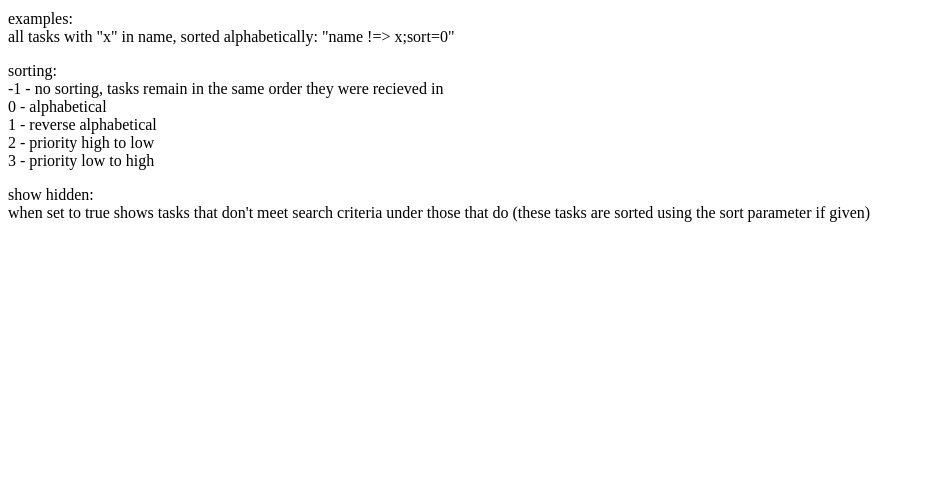
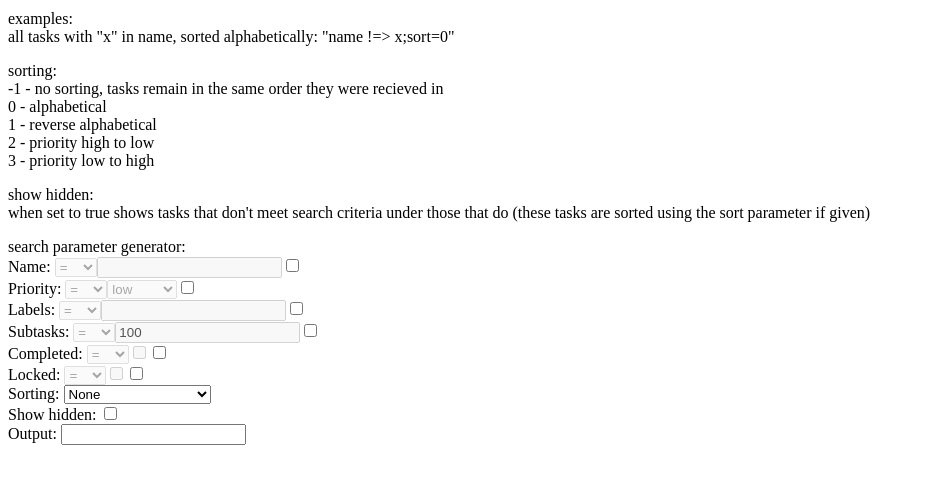
Before and after one commit to tsj845/APP-task-manager, a Flask app: page /help in a window 1280 px wide. Shown: the part 279-763 px from the top of the page, without its empty margins (0-925 px from the left). Run offline with Flask 2, Linux system fonts and the light colour scheme.

Commit message:
searching is now complete

```diff
--- /dev/null
+++ b/assets/js/search-gen.js
@@ -0,0 +1,155 @@
+const output = document.getElementById("output");
+const paramslst = document.getElementById("base-params");
+let sortby = -1;
+let showhidden = false;
+let params = {"name":["=>","",false],"priority":["=","low",false],"labels":["=>","bug",false],"subtasks":["<","100",false],"completed":["=",false,false],"locked":["=",false,false]};
+
+let booted = false;
+
+function opsel (key) {
+    const s = document.createElement("select");
+    for (let i = 0; i < 8; i ++) {
+        const o = document.createElement("option");
+        o.value = ["<",">","=","!=","<=",">=","!=>","=>"][i];
+        console.log(o.value, i);
+        o.textContent = o.value;
+        s.appendChild(o);
+    }
+    s.onchange = () => {
+        params[key][0] = s.value;
+        regen();
+    }
+    return s;
+}
+
+function makeenable (d, key) {
+    console.log(key, d.children[0].textContent);
+    const inp = document.createElement("input");
+    inp.type = "checkbox";
+    inp.onchange = () => {
+        params[key][2] = !params[key][2];
+        d.children[1].disabled = !d.children[1].disabled;
+        d.children[2].disabled = !d.children[2].disabled;
+        regen();
+    }
+    return inp;
+}
+
+let d = null;
+
+d = document.createElement("div");
+d.appendChild(document.createElement("span"));
+d.children[0].textContent = "Name: ";
+d.appendChild(opsel("name"));
+d.appendChild(document.createElement("input"));
+d.appendChild(makeenable(d, "name"));
+
+d.children[1].value = "=";
+d.children[2].type = "text";
+d.children[2].setAttribute("onkeyup", "params['name'][1]=this.value;regen()");
+d.children[3].onchange();
+paramslst.appendChild(d);
+
+d = document.createElement("div");
+d.appendChild(document.createElement("span"));
+d.children[0].textContent = "Priority: ";
+d.appendChild(opsel("priority"));
+d.appendChild(document.createElement("select"));
+d.appendChild(makeenable(d, "priority"));
+
+for (let i in [null, null, null]) {
+    let o = document.createElement("option");
+    o.value = ["low", "medium", "high"][i];
+    o.textContent = o.value;
+    d.children[2].appendChild(o);
+}
+d.children[1].value = "=";
+d.children[2].type = "text";
+d.children[2].setAttribute("onkeyup", "params['priority'][1]=this.value;regen()");
+d.children[3].onchange();
+paramslst.appendChild(d);
+
+d = document.createElement("div");
+d.appendChild(document.createElement("span"));
+d.children[0].textContent = "Labels: ";
+d.appendChild(opsel("labels"));
+d.appendChild(document.createElement("input"));
+d.appendChild(makeenable(d, "labels"));
+
+d.children[1].value = "=";
+d.children[2].type = "text";
+d.children[2].setAttribute("onkeyup", "params['labels'][1]=this.value;regen()");
+d.children[3].onchange();
+paramslst.appendChild(d);
+
+d = document.createElement("div");
+d.appendChild(document.createElement("span"));
+d.children[0].textContent = "Subtasks: ";
+d.appendChild(opsel("subtasks"));
+d.appendChild(document.createElement("input"));
+d.appendChild(makeenable(d, "subtasks"));
+
+d.children[1].value = "=";
+d.children[2].type = "text";
+d.children[2].value = "100";
+d.children[2].setAttribute("onkeyup", "params['subtasks'][1]=this.value;regen()");
+d.children[3].onchange();
+paramslst.appendChild(d);
+
+d = document.createElement("div");
+d.appendChild(document.createElement("span"));
+d.children[0].textContent = "Completed: ";
+d.appendChild(opsel("completed"));
+d.appendChild(document.createElement("input"));
+d.appendChild(makeenable(d, "completed"));
+
+d.children[1].value = "=";
+d.children[2].type = "checkbox";
+d.children[2].onchange = () => {
+    params["completed"][1] = !params["completed"][1];
+    regen();
+}
+d.children[3].onchange();
+paramslst.appendChild(d);
+
+d = document.createElement("div");
+d.appendChild(document.createElement("span"));
+d.children[0].textContent = "Locked: ";
+d.appendChild(opsel("locked"));
+d.appendChild(document.createElement("input"));
+d.appendChild(makeenable(d, "locked"));
+
+d.children[1].value = "=";
+d.children[2].type = "checkbox";
+d.children[2].onchange = () => {
+    params["locked"][1] = !params["locked"][1];
+    regen();
+}
+d.children[3].onchange();
+paramslst.appendChild(d);
+
+for (let i in params) {
+    params[i][2] = false;
+}
+
+booted = true;
+
+function regen () {
+    if (!booted) {
+        return;
+    }
+    f = [];
+    for (let i in params) {
+        if (params[i][2]) {
+            f.push(i + " " + params[i][0] + " " + params[i][1]);
+        }
+    }
+    if (sortby > -1) {
+        f.push("sort="+sortby);
+    }
+    if (showhidden) {
+        f.push("show-hidden=true");
+    }
+    // console.log(f.join(";"));
+    output.value = f.join(";");
+}
--- a/templates/help.html
+++ b/templates/help.html
@@ -19,5 +19,19 @@
         <p>
             show hidden:<br>when set to true shows tasks that don't meet search criteria under those that do (these tasks are sorted using the sort parameter if given)
         </p>
+        <div>
+            search parameter generator:<br>
+            <div id="base-params"></div>
+            <span>Sorting: </span><select onchange="sortby=Number(this.value);regen()">
+                <option value="-1">None</option>
+                <option value="0">Alphabetical</option>
+                <option value="1">Reverse alphabetical</option>
+                <option value="2">Priority high to low</option>
+                <option value="3">Priority low to high</option>
+            </select><br>
+            <span>Show hidden: <input type="checkbox" onchange="showhidden=!showhidden;regen()"></span><br>
+            <span>Output: <input type="text" id="output" readonly onfocus="this.select()"></span>
+        </div>
+        <script src="/assets/js/search-gen.js"></script>
     </body>
 </html>
--- a/templates/manager-template.html
+++ b/templates/manager-template.html
@@ -10,7 +10,7 @@
 				<h1 id="proj-name" onclick="edit_project()">{{ project_name }}</h1>
 				<input type="button" id="project-select" value="select project" onclick="window.location.pathname='/'">
 			</div>
-			<input type="text" id="search-bar" onkeyup="if(event.code.toString()==='Enter'){this.value=this.value==='db'?'subtasks => subtask1':this.value;parse_search();this.blur()}"><input type="button" value="help" onclick="document.body.children[0].click()">
+			<input type="text" id="search-bar" onkeyup="if(event.code.toString()==='Enter'){this.value=this.value==='db'?'locked = false':this.value;parse_search();this.blur()}" autocomplete="off" spellcheck="false" autocapitalize="off"><input type="button" value="help" onclick="document.body.children[0].click()">
 			<div id="task-list"></div>
 			<div id="new-task-controls">
 				<img src="/assets/icons/plus.svg" id="new-task-button" onclick="change_task_add(breadpath.slice(1), document.getElementById('new-task-input').value, document.getElementById('new-task-priority').value)">
```
Also changed, not shown: assets/js/manager.js (+5 -2 lines).
